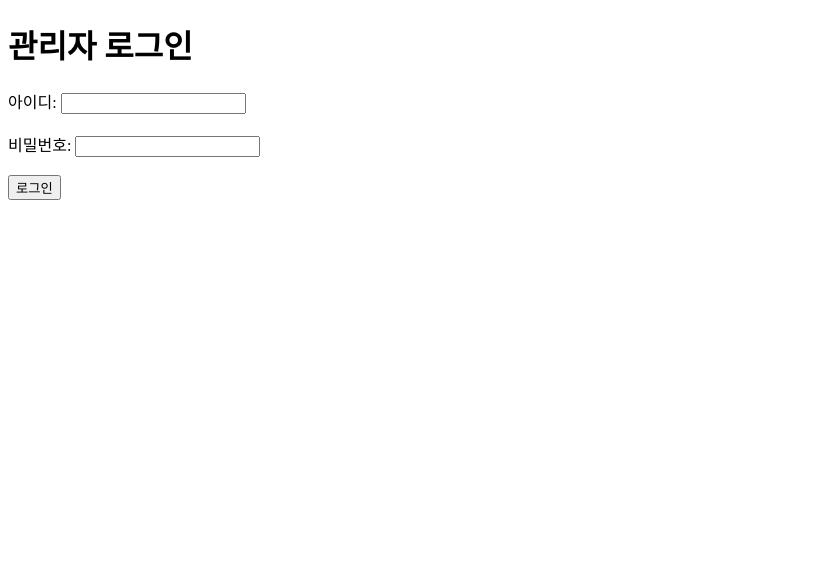
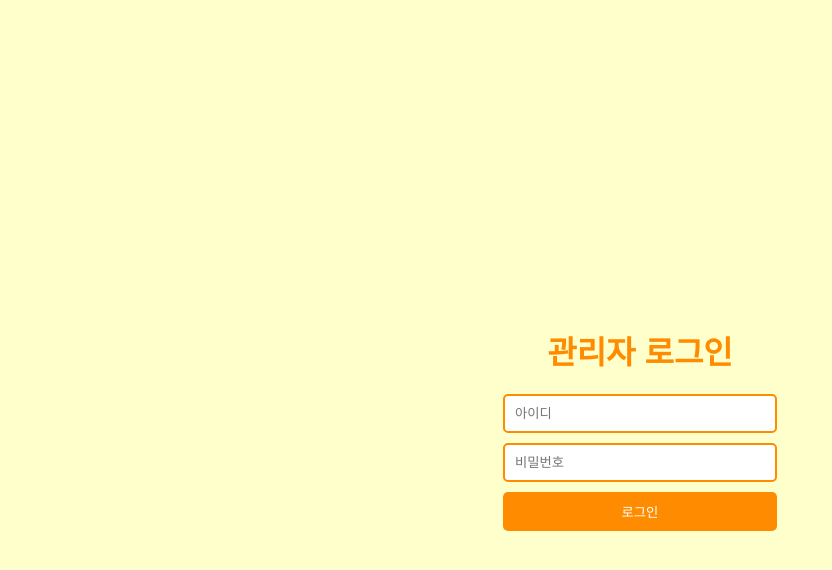
Before and after one commit to Eonjuress/eonjuress, a plain HTML site: page login.html in a window 1280 px wide. Shown: the whole page, without its empty margins (0-832 px from the left). Drawn offline with Linux system fonts and the light colour scheme.

Commit message:
Update login.html

```diff
--- a/login.html
+++ b/login.html
@@ -1,23 +1,60 @@
-<!-- login.html -->
 <!DOCTYPE html>
 <html lang="ko">
 <head>
     <meta charset="UTF-8">
     <meta name="viewport" content="width=device-width, initial-scale=1.0">
     <title>로그인</title>
+    <style>
+        body {
+            font-family: Arial, sans-serif;
+            background-color: #ffffcc;
+            padding: 20px;
+            display: flex;
+            flex-direction: column;
+            align-items: center;
+            justify-content: center;
+            height: 100vh;
+            color: #333;
+        }
+        h1 {
+            color: #ff8c00;
+        }
+        .input-group {
+            display: flex;
+            flex-direction: column;
+            gap: 10px;
+            margin-bottom: 20px;
+        }
+        input[type="text"], input[type="password"] {
+            padding: 10px;
+            border: 2px solid #ff8c00;
+            border-radius: 5px;
+            width: 250px;
+        }
+        .btn {
+            background-color: #ff8c00;
+            color: white;
+            padding: 10px 20px;
+            border: none;
+            border-radius: 5px;
+            cursor: pointer;
+            transition: background-color 0.3s ease;
+        }
+        .btn:hover {
+            background-color: #e58000;
+        }
+    </style>
 </head>
 <body>
     <h1>관리자 로그인</h1>
-    <form id="loginForm">
-        <label for="username">아이디:</label>
-        <input type="text" id="username" name="username"><br><br>
-        <label for="password">비밀번호:</label>
-        <input type="password" id="password" name="password"><br><br>
-        <input type="submit" value="로그인">
-    </form>
+    <div class="input-group">
+        <input type="text" id="username" placeholder="아이디">
+        <input type="password" id="password" placeholder="비밀번호">
+        <button class="btn" onclick="login()">로그인</button>
+    </div>
 
-    <script src="https://www.gstatic.com/firebasejs/9.0.1/firebase-app.js"></script>
-    <script src="https://www.gstatic.com/firebasejs/9.0.1/firebase-database.js"></script>
+    <script src="https://www.gstatic.com/firebasejs/9.5.0/firebase-app.js"></script>
+    <script src="https://www.gstatic.com/firebasejs/9.5.0/firebase-auth.js"></script>
     <script>
         const firebaseConfig = {
             apiKey: "AIzaSyDciIdx-kQhdCEQqTUskdb6Njq3aAJU_ys",
@@ -29,23 +66,22 @@
             appId: "1:955368935065:web:c4230ce8a51e1713a5b208"
         };
 
-        // Initialize Firebase
         firebase.initializeApp(firebaseConfig);
-        const database = firebase.database();
+        const auth = firebase.auth();
 
-        const loginForm = document.getElementById('loginForm');
-
-        loginForm.addEventListener('submit', function(event) {
-            event.preventDefault();
+        function login() {
             const username = document.getElementById('username').value;
             const password = document.getElementById('password').value;
 
-            if (username === 'eonjuress' && password === 'laoshihao') {
-                window.location.href = 'admin_page.html';
-            } else {
-                alert('아이디 또는 비밀번호가 잘못되었습니다. 다시 시도하세요.');
-            }
-        });
+            auth.signInWithEmailAndPassword(username, password)
+                .then((userCredential) => {
+                    // 로그인 성공 시 관리자 페이지로 이동
+                    window.location.href = 'admin.html';
+                })
+                .catch((error) => {
+                    alert('오류: 아이디 또는 비밀번호가 올바르지 않습니다.');
+                });
+        }
     </script>
 </body>
 </html>
```
